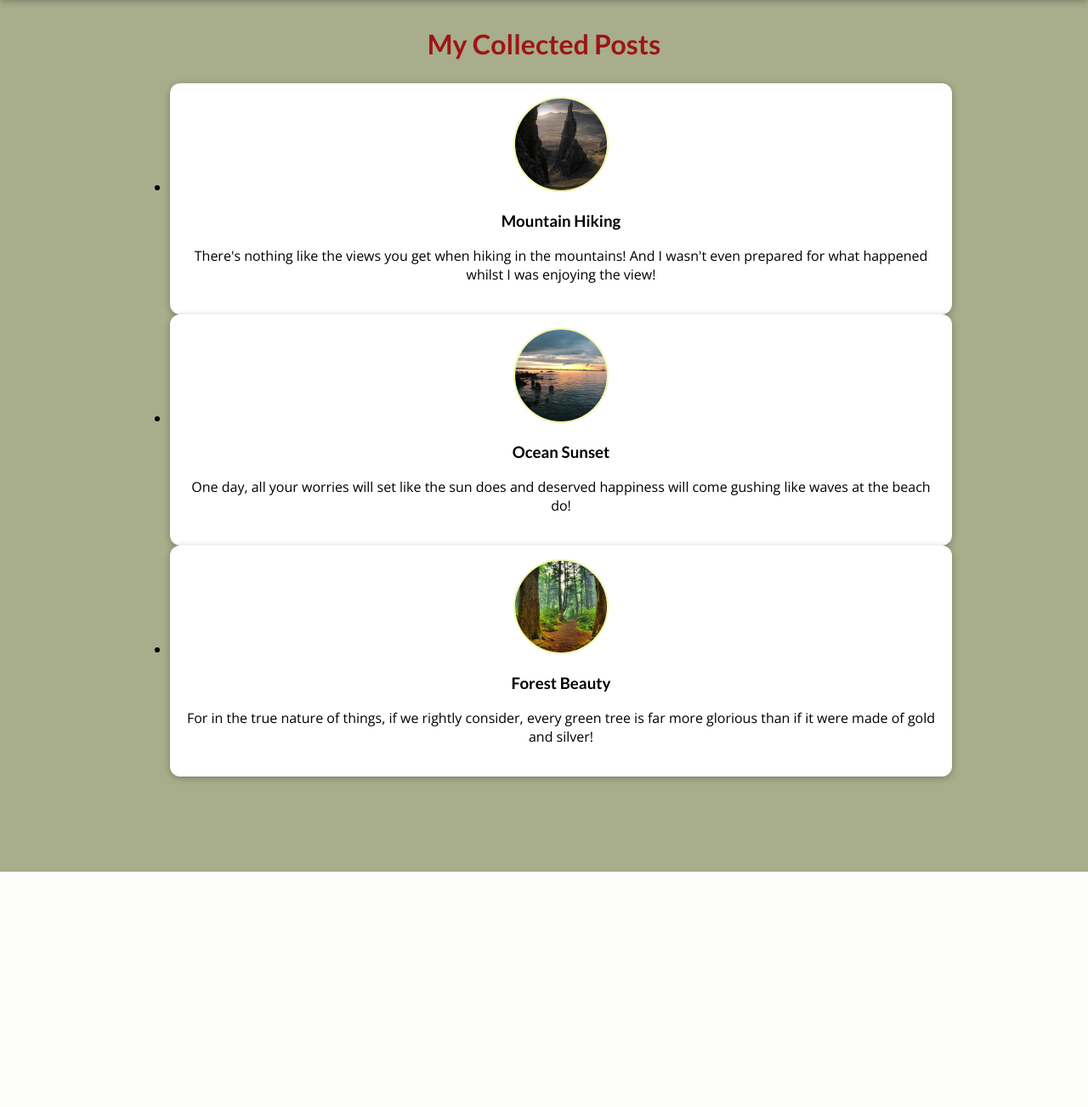
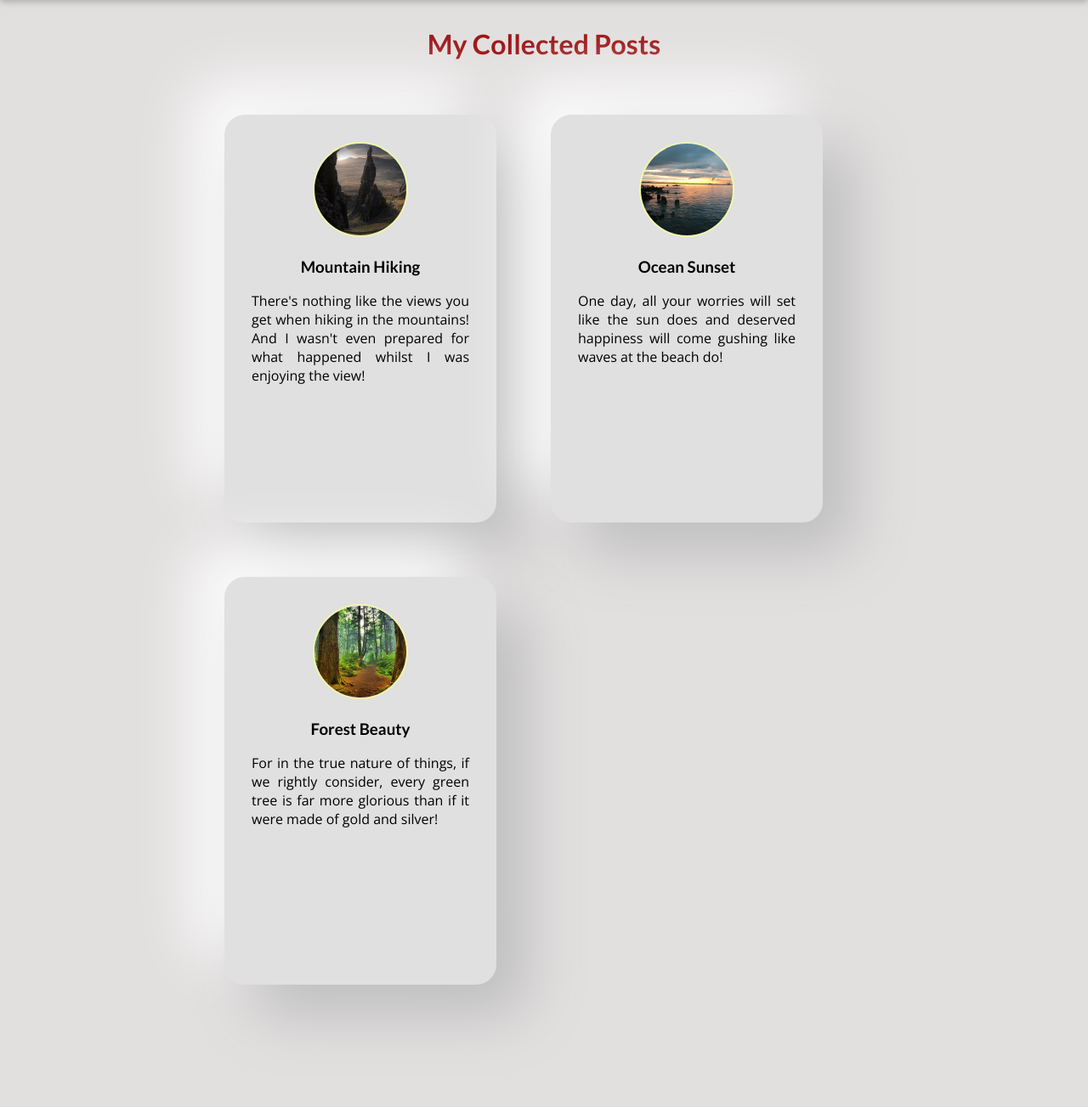
Before and after one commit to sravan410/sravan-blog, a Django app: page /blog/posts in a window 1280 px wide. Shown: the part 80-1383 px from the top of the page at 85% size. Before the commit the page ends 1106 px from the top, so only its background shows below. Run offline with Django 3.2, Linux system fonts and the light colour scheme; data comes from the database, SQL or seed files in the repository; both versions use the stored data as it was after the commit.

Commit message:
first commit

```diff
--- a/blog/forms.py
+++ b/blog/forms.py
@@ -11,3 +11,8 @@ class CommentForm(forms.ModelForm):
             "user_email": "Your Email",
             "text": "Your Comment"
         }
+        errors = {
+             "user_name": "This field is required!",
+            "user_email": "Email id is not valid!",
+            "text": "Please leave a comment!"
+        }
--- a/blog/static/blog/all-posts.css
+++ b/blog/static/blog/all-posts.css
@@ -1,5 +1,5 @@
 body {
-    background-color: #a8ad8b;
+    background-color: rgb(226, 223, 223);
 }
 
 #main-navigation {
@@ -12,13 +12,46 @@ body {
     color: #ff313194
 }
 
+#main-navigation nav a:hover,
+#main-navigation nav a:active {
+    color: #ff313194
+}
 
 #all-posts {
     margin: 7rem auto;
     width: 90%;
     max-width: 60rem;
+
 }
 
+ul {
+    display: flex;
+    flex-wrap: wrap;
+    margin: 2rem 2rem;
+    list-style-type: none;
+}
+
+.post a {
+    height: 60vh;
+    width: 25vw;
+    background-color: white;
+    padding: 2rem;
+    border-radius: 24px;
+    background: #e0e0e0;
+    box-shadow:  35px 35px 70px #bebebe,
+                 -35px -35px 70px #ffffff;
+    margin: 2rem 2rem;
+    transition: all 0.2s ease-in-out;
+    text-align: center;
+}
+
+.post a:hover,
+.post a:active {
+    background-color: #d4ad52;
+    transform: scale(1.1);
+    color: white;
+    cursor: pointer;
+}
 
 #all-posts h2 {
     text-align: center;
@@ -31,16 +64,3 @@ body {
     grid-template-columns: repeat(auto-fill, minmax(17rem, 1fr));
     gap: 1.5rem;
 }
-
-.post img {
-    width: 7rem;
-    height: 7rem;
-}
-
-.post a {
-    height: 17rem;
-    transform-origin: center;
-    box-shadow: 0 2px 8px rgba(0, 0, 0, 0.25);
-    border-radius: 12px;
-    background-color: white;
-}
--- a/blog/static/blog/includes/post.css
+++ b/blog/static/blog/includes/post.css
@@ -3,6 +3,7 @@
     flex-direction: column;
     align-items:center;
     text-align: center;
+    flex-wrap: wrap;
 }
 
 .post a {
@@ -15,7 +16,7 @@
 .post a:hover,
 .post a:active {
     transform: scale(1.1);
-    background-color: #398fc8;
+    background-color: #622fc2;
     color: white;
 }
 
@@ -27,3 +28,8 @@
     border: 2px solid #f1f6ab;
     border-radius: 999px;
 }
+
+.post_content > p {
+    text-align: left;
+    text-align:justify ;
+}
--- a/blog/templates/blog/all-posts.html
+++ b/blog/templates/blog/all-posts.html
@@ -11,7 +11,6 @@
 {% block content %}
     <section id="all-posts">
         <h2>My Collected Posts</h2>
-
         <ul>
             {% for post in all_posts %}
                 {% include "blog/includes/post.html" %}
--- a/static/app.css
+++ b/static/app.css
@@ -35,12 +35,12 @@ h1, h2, h3 {
     font-weight: bold;
 }
 
-#main-navigation a:hover,
-#main-navigation a:active {
-    color: palevioletred;
+#main-navigation nav a:hover,
+#main-navigation nav a:active {
+    color: #fbee35;
 }
 
 #main-navigation h1 a:hover,
 #main-navigation h1 a:active {
-    color: #f0e65e;
+    color: #fbee35;
 }
```
Also changed, not shown: blog/static/blog/post-detail.css (+36 -0 lines), blog/templates/blog/post-detail.html (+8 -1 lines), db.sqlite3, uploads/posts/mountain_MtTcHYR.jpg (added).
